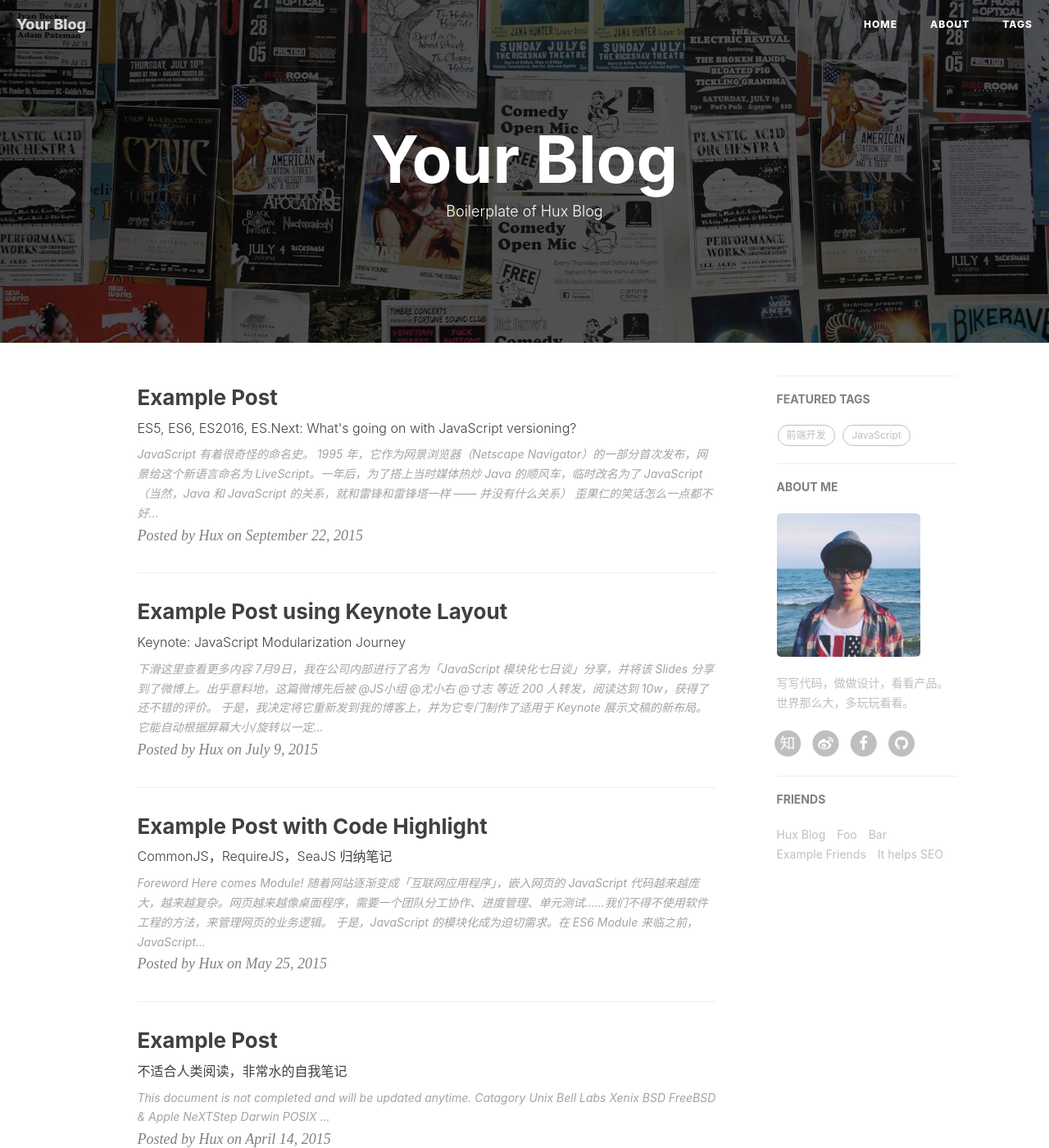
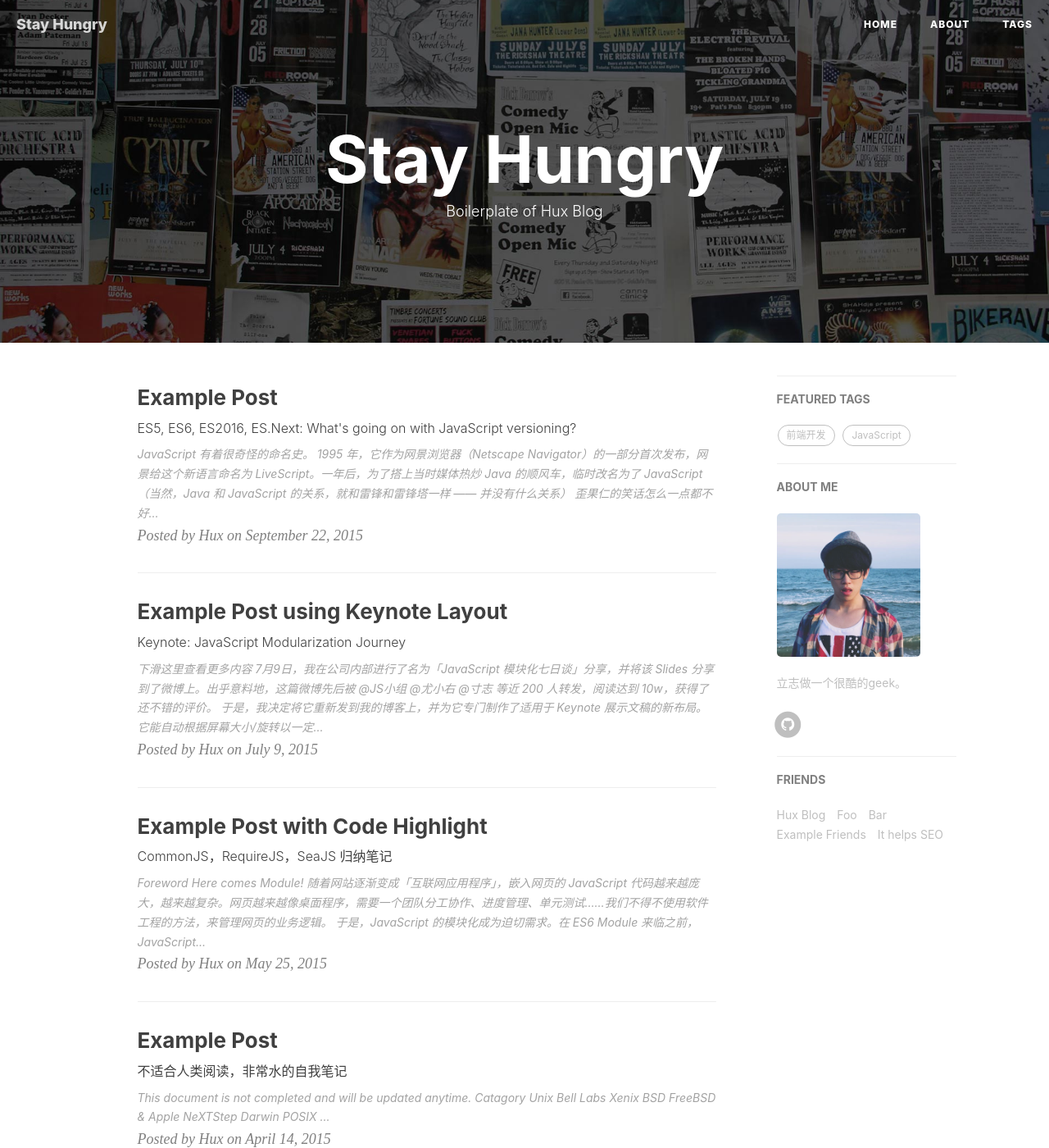
Before and after one commit to soulpacket/soulpacket.github.io, a Jekyll site: the page built from index.html, in a window 1280 px wide and 1400 px high. Shown: the whole window at 82% size. Built offline with Jekyll 4.4.1, drawn with Linux system fonts in a browser that asks for light colours; nearby versions of some CDN libraries; the list of posts is cut into pages by our own code; comment, search, counter and statistics services are not loaded; some of the changed text lies outside the part shown.

Commit message:
Update _config.yml

```diff
--- a/_config.yml
+++ b/_config.yml
@@ -1,6 +1,6 @@
 # Site settings
-title: Your Blog
-SEOTitle: 你的博客 | Your Blog
+title: Stay Hungry
+SEOTitle: 迪迦小怪兽 | Stay Hungry
 header-img: img/home-bg.jpg
 email: 15650713786@163.com
 description: ""
@@ -12,11 +12,11 @@
 
 # SNS settings
 RSS: false
-weibo_username:     15650713786
-zhihu_username:     huxpro
+#weibo_username:     15650713786
+#zhihu_username:     huxpro
 github_username:    soulpacket
 #twitter_username:  huxpro
-facebook_username:  huxpro
+#facebook_username:  huxpro
 
 
 
@@ -68,7 +68,7 @@
 
 # Sidebar settings
 sidebar: true                           # whether or not using Sidebar.
-sidebar-about-description: "写写代码，做做设计，看看产品。世界那么大，多玩玩看看。"
+sidebar-about-description: "立志做一个很酷的geek。"
 sidebar-avatar: /img/avatar-hux.jpg      # use absolute URL, seeing it's used in both `/` and `/about/`
 
 
```
